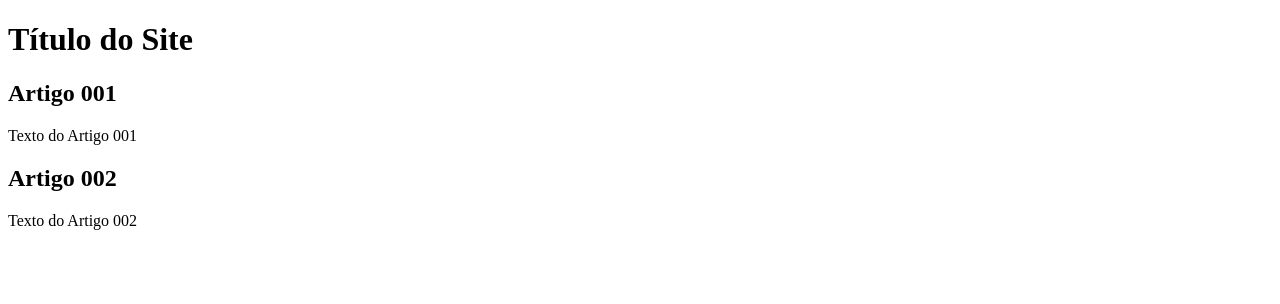
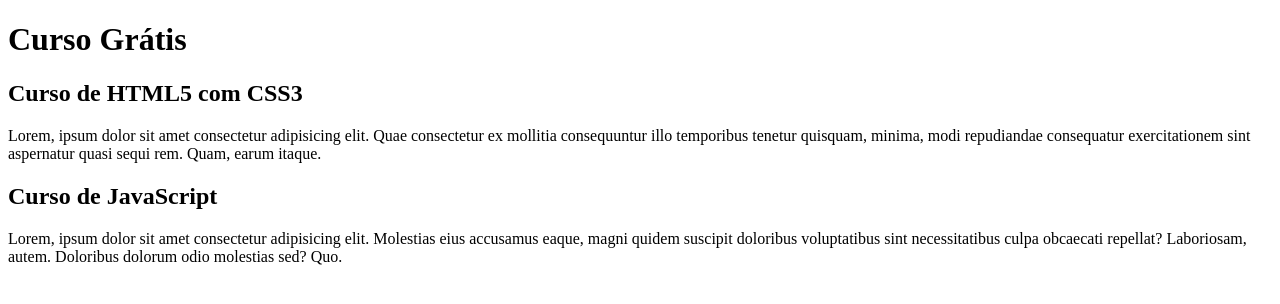
Before and after one commit to mariaataide/pratica-branches-sites, a plain HTML site: page index.html in a window 1280 px wide. Drawn offline with Linux system fonts and the light colour scheme.

Commit message:
Atualizei o texto

```diff
--- a/index.html
+++ b/index.html
@@ -7,14 +7,14 @@
 </head>
 <body>
     <header>
-        <h1>Título do Site</h1>
+        <h1>Curso Grátis</h1>
         <article>
-            <h2>Artigo 001</h2>
-            <p>Texto do Artigo 001</p>
+            <h2>Curso de HTML5 com CSS3</h2>
+            <p>Lorem, ipsum dolor sit amet consectetur adipisicing elit. Quae consectetur ex mollitia consequuntur illo temporibus tenetur quisquam, minima, modi repudiandae consequatur exercitationem sint aspernatur quasi sequi rem. Quam, earum itaque.</p>
         </article>
         <article>
-            <h2>Artigo 002</h2>
-            <p>Texto do Artigo 002</p>
+            <h2>Curso de JavaScript</h2>
+            <p>Lorem, ipsum dolor sit amet consectetur adipisicing elit. Molestias eius accusamus eaque, magni quidem suscipit doloribus voluptatibus sint necessitatibus culpa obcaecati repellat? Laboriosam, autem. Doloribus dolorum odio molestias sed? Quo.</p>
         </article>
     </header>
 </body>
```
